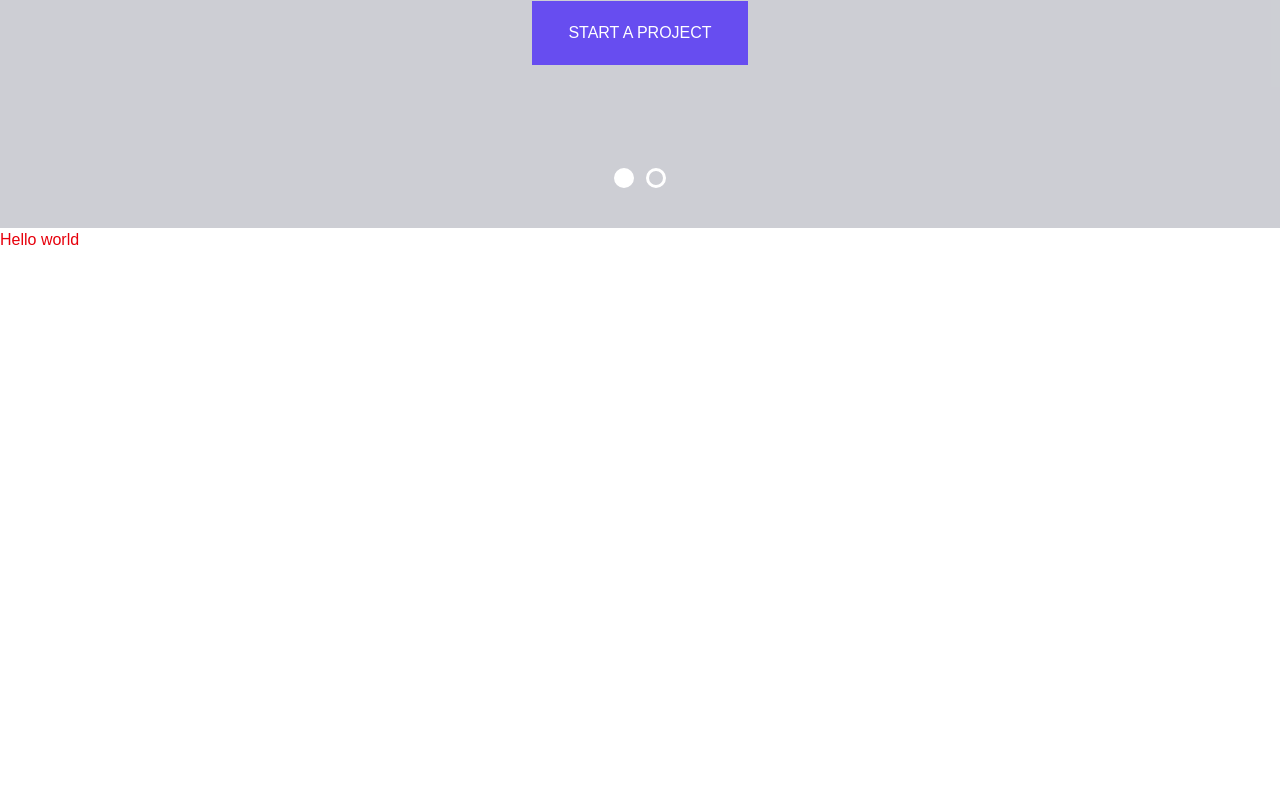
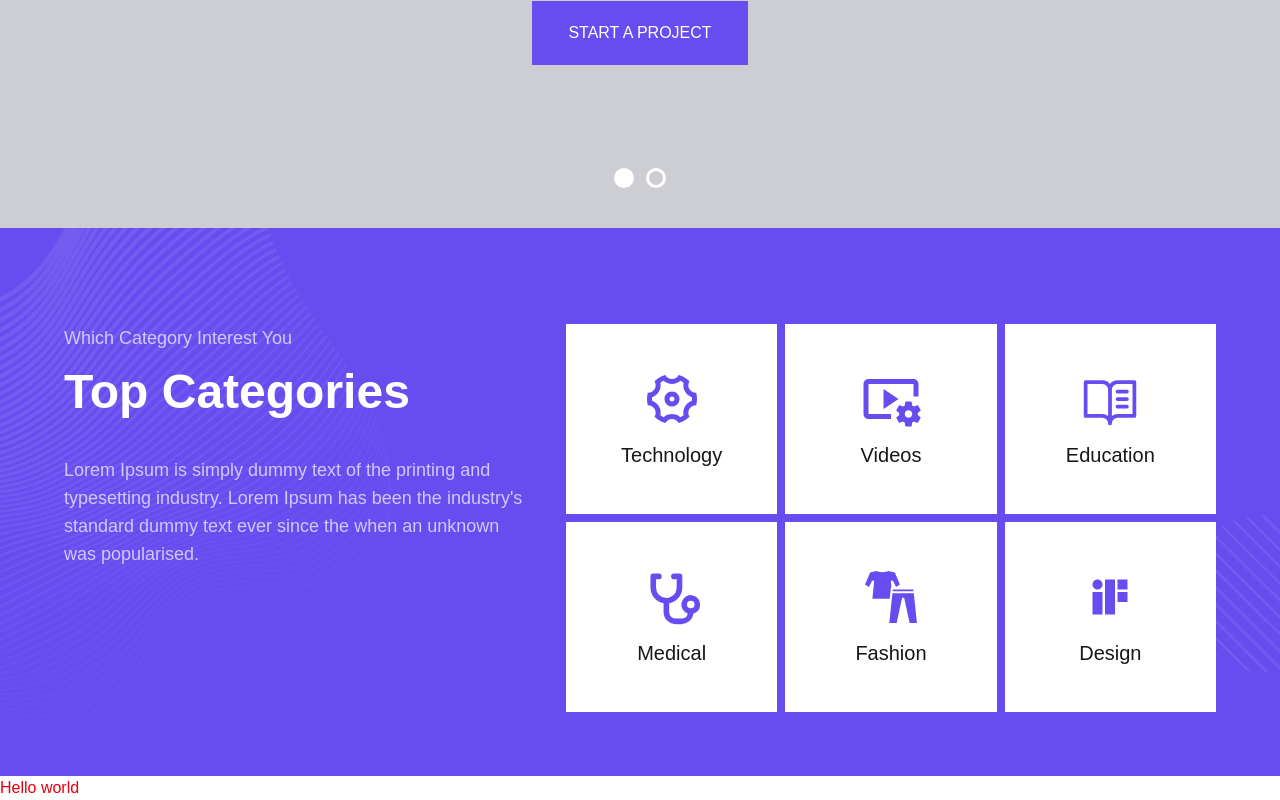
Before and after one commit to spanzyteo/Doughnation, a Next.js app: page / in a window 1280 px wide. Shown: the part 422-1222 px from the top of the page. Before the commit the page ends 800 px from the top, so only its background shows below. Built offline with nearby package versions, Linux system fonts and the light colour scheme.

Commit message:
create category section

```diff
--- a/app/components/Banner.tsx
+++ b/app/components/Banner.tsx
@@ -1,5 +1,5 @@
 'use client'
-import Image from 'next/image'
+
 import React, { useState, useEffect } from 'react'
 import { Parallax } from 'react-parallax'
 import { motion, AnimatePresence } from 'framer-motion'
@@ -70,14 +70,26 @@ const Banner = () => {
 
   const [currentIndex, setCurrentIndex] = useState(0)
   const [prevIndex, setPrevIndex] = useState(0)
+  const [animationIndex, setAnimationIndex] = useState(
+    Math.floor(Math.random() * animationVariants.length)
+  )
+  const [mounted, setMounted] = useState(false)
+
+  useEffect(() => {
+    setMounted(true)
+  }, [])
 
   useEffect(() => {
     const interval = setInterval(() => {
       setPrevIndex(currentIndex)
-      setCurrentIndex((prevIndex) => (prevIndex + 1) % slides.length)
+      setCurrentIndex((prev) => (prev + 1) % slides.length)
+      setAnimationIndex(Math.floor(Math.random() * animationVariants.length)) // 🆕 Randomize animation per slide
     }, 8000)
+
     return () => clearInterval(interval)
-  }, [currentIndex])
+  }, [currentIndex]) // Depend on `currentIndex` to trigger changes
+
+  if (!mounted) return null
 
   return (
     <Parallax className="mt-[90px] relative" strength={300}>
@@ -85,9 +97,7 @@ const Banner = () => {
         {prevIndex !== currentIndex && (
           <motion.div
             key={currentIndex}
-            {...animationVariants[
-              Math.floor(Math.random() * animationVariants.length)
-            ]}
+            {...animationVariants[animationIndex]}
             transition={{ duration: 1, ease: 'easeInOut' }}
             className="absolute inset-0 w-full h-full"
             style={{
@@ -99,13 +109,12 @@ const Banner = () => {
           />
         )}
       </AnimatePresence>
+
       <div className="w-full h-[560px] relative bg-[#838694]/40 flex justify-center items-center">
         <AnimatePresence mode="wait">
           <motion.div
             key={currentIndex}
-            {...animationVariants[
-              Math.floor(Math.random() * animationVariants.length)
-            ]}
+            {...animationVariants[animationIndex]}
             transition={{ duration: 1, ease: 'easeInOut' }}
             className="absolute w-full h-full flex flex-col items-center justify-center"
           >
@@ -123,6 +132,9 @@ const Banner = () => {
               onClick={() => {
                 setPrevIndex(currentIndex)
                 setCurrentIndex((prevIndex) => (prevIndex + 1) % slides.length)
+                setAnimationIndex(
+                  Math.floor(Math.random() * animationVariants.length)
+                ) // 🆕 Randomize animation on click
               }}
             >
               Start A Project
@@ -130,6 +142,7 @@ const Banner = () => {
           </motion.div>
         </AnimatePresence>
       </div>
+
       <div className="absolute bottom-10 flex gap-3 justify-center w-full">
         {slides.map((_, index) => (
           <button
@@ -140,6 +153,9 @@ const Banner = () => {
             onClick={() => {
               setPrevIndex(currentIndex)
               setCurrentIndex(index)
+              setAnimationIndex(
+                Math.floor(Math.random() * animationVariants.length)
+              ) // 🆕 Randomize animation on dot click
             }}
           >
             <span className="sr-only">index</span>
--- /dev/null
+++ b/app/components/Categories.tsx
@@ -0,0 +1,55 @@
+import { RiSettings4Line } from 'react-icons/ri'
+import { MdOutlineVideoSettings } from 'react-icons/md'
+import { PiBookOpenText, PiStethoscopeBold } from 'react-icons/pi'
+import { GiClothes } from 'react-icons/gi'
+import { CgIfDesign } from 'react-icons/cg'
+
+const Categories = () => {
+  return (
+    <div className="bg-[url('/category-bg.png')] bg-cover bg-center bg-[#674DF0] px-5 lg:px-16 flex flex-col lg:flex-row justify-between pt-24 lg:pb-16 pb-[8rem]">
+      <div className="flex flex-col">
+        <h1 className="text-[#D1C8FE] text-lg">Which Category Interest You</h1>
+        <h1 className="text-white font-bold lg:text-5xl text-3xl mt-4">
+          Top Categories
+        </h1>
+        <h1 className="text-[#D1C8FE] text-lg mt-10 lg:w-[470px] md:w-[520px] sm:w-[362px]">
+          Lorem Ipsum is simply dummy text of the printing and typesetting
+          industry. Lorem Ipsum has been the industry's standard dummy text ever
+          since the when an unknown was popularised.
+        </h1>
+      </div>
+
+      {/* WRAPPING GRID IN A CONTAINER WITH MAX WIDTH */}
+      <div className="w-full max-w-[620px] md:max-w-[750px] lg:max-w-[650px]">
+        <div className="grid grid-cols-2 md:grid-cols-3 gap-2 mt-8 lg:mt-0">
+          <div className="h-[190px] w-full bg-white flex flex-col items-center justify-center gap-3">
+            <RiSettings4Line className="h-[60px] w-[60px] text-[#674DF0]" />
+            <h1 className="text-xl">Technology</h1>
+          </div>
+          <div className="h-[190px] w-full bg-white flex flex-col items-center justify-center gap-3">
+            <MdOutlineVideoSettings className="h-[60px] w-[60px] text-[#674DF0]" />
+            <h1 className="text-xl">Videos</h1>
+          </div>
+          <div className="h-[190px] w-full bg-white flex flex-col items-center justify-center gap-3">
+            <PiBookOpenText className="h-[60px] w-[60px] text-[#674DF0]" />
+            <h1 className="text-xl">Education</h1>
+          </div>
+          <div className="h-[190px] w-full bg-white flex flex-col items-center justify-center gap-3">
+            <PiStethoscopeBold className="h-[60px] w-[60px] text-[#674DF0]" />
+            <h1 className="text-xl">Medical</h1>
+          </div>
+          <div className="h-[190px] w-full bg-white flex flex-col items-center justify-center gap-3">
+            <GiClothes className="h-[60px] w-[60px] text-[#674DF0]" />
+            <h1 className="text-xl">Fashion</h1>
+          </div>
+          <div className="h-[190px] w-full bg-white flex flex-col items-center justify-center gap-3">
+            <CgIfDesign className="h-[60px] w-[60px] text-[#674DF0]" />
+            <h1 className="text-xl">Design</h1>
+          </div>
+        </div>
+      </div>
+    </div>
+  )
+}
+
+export default Categories
--- a/app/page.tsx
+++ b/app/page.tsx
@@ -1,12 +1,13 @@
-import Image from "next/image";
 import Navbar from "./components/Navbar";
 import Banner from "./components/Banner";
+import Categories from "./components/Categories";
 
 export default function Home() {
   return (
     <>
       <Navbar />
       <Banner />
+      <Categories />
       <div className="text-red-600">Hello world</div>
     </>
   )
```
Also changed, not shown: public/category-bg.png (added).
